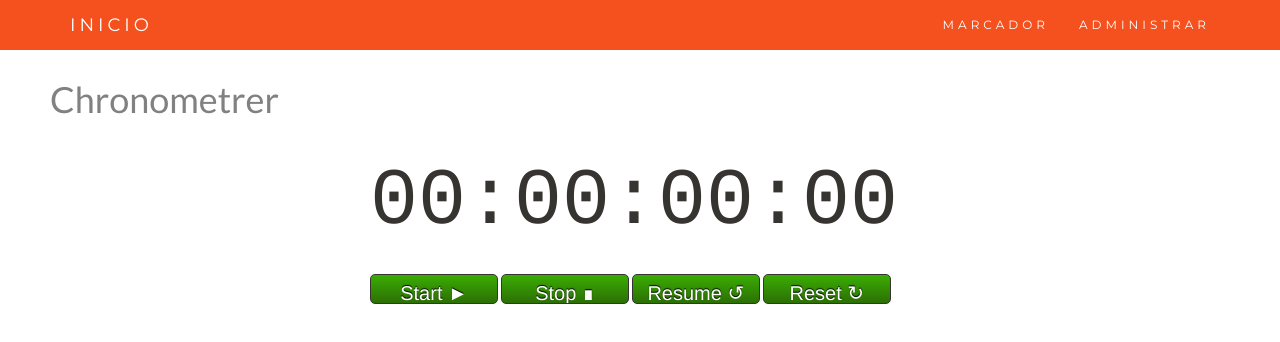
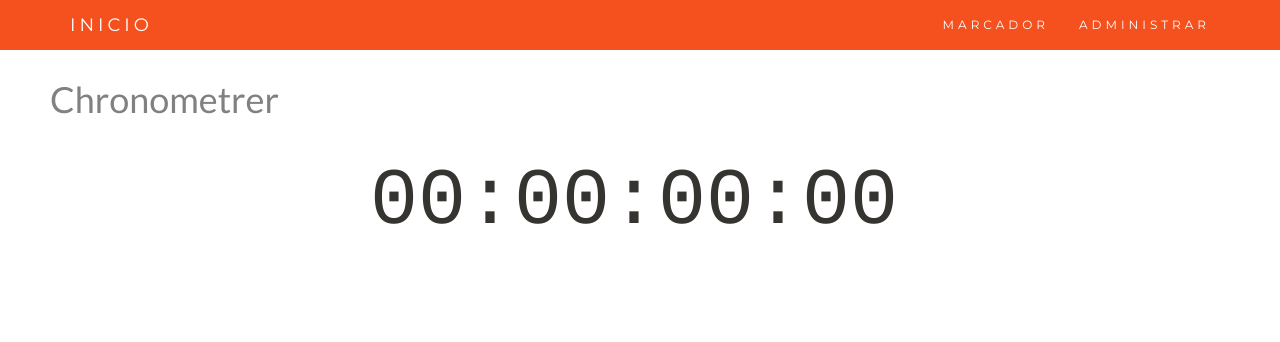
Before and after one commit to Moralitos28/Marcador, a plain HTML site: page Marcador/marcador.html in a window 1280 px wide. Drawn offline with nearby package versions, Linux system fonts and the light colour scheme.

Commit message:
botones eliminados de marcador

```diff
--- a/Marcador/marcador.html
+++ b/Marcador/marcador.html
@@ -50,10 +50,6 @@
         <div class="reloj" id="Minutos">:00</div>
         <div class="reloj" id="Segundos">:00</div>
         <div class="reloj" id="Centesimas">:00</div>
-        <input type="button" class="boton" id="inicio" value="Start ►" onclick="inicio();">
-        <input type="button" class="boton" id="parar" value="Stop ∎" onclick="parar();" disabled="">
-        <input type="button" class="boton" id="continuar" value="Resume ↺" onclick="inicio();" disabled="">
-        <input type="button" class="boton" id="reinicio" value="Reset ↻" onclick="reinicio();" disabled="">
         <br>
         <br>
         <br>
```
